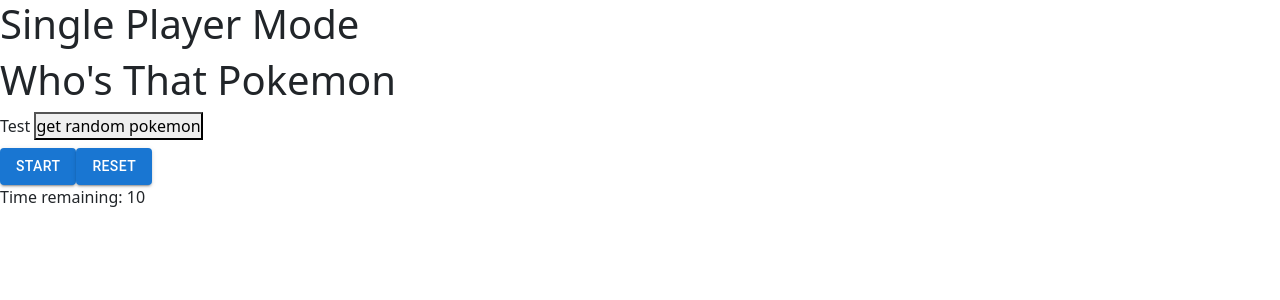
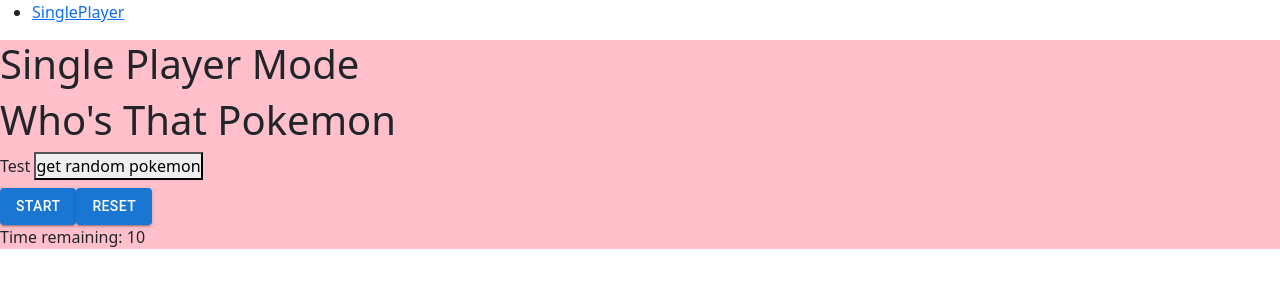
Before and after one commit to wen1225/whos-that-pokemon, a React (Create React App) app in the folder dev/PokemonClient/game-v1/: page / in a window 1280 px wide. Shown: the top 300 px of the page. Built offline with nearby package versions, Linux system fonts and the light colour scheme.

Commit message:
implemented timer functionality and removed components folder

```diff
--- a/dev/PokemonClient/game-v1/public/index.html
+++ b/dev/PokemonClient/game-v1/public/index.html
@@ -28,7 +28,7 @@
   </head>
   <body>
     <noscript>You need to enable JavaScript to run this app.</noscript>
-    <div id="root"></div>
+    <div id="root"}></div>
     <!--
       This HTML file is a template.
       If you open it directly in the browser, you will see an empty page.
--- a/dev/PokemonClient/game-v1/src/App.css
+++ b/dev/PokemonClient/game-v1/src/App.css
@@ -1,5 +1,5 @@
 * {
-  margin: 0;
+  margin: 10;
   padding: 0;
   text-decoration: none;
 }
--- a/dev/PokemonClient/game-v1/src/App.js
+++ b/dev/PokemonClient/game-v1/src/App.js
@@ -1,13 +1,19 @@
 import './App.css';
-import Axios from "axios";
+import { Route, Routes, Link } from 'react-router-dom';
+import SinglePlayer from './pages/SinglePlayer';
 
-import api from './api/axiosConfig';
-import React, {useState, useEffect} from 'react';
-/*import GetRandomPokemon from './getRandomPokemon';*/
-import SinglePlayerPage from './pages/SinglePlayer';
 function App() {
  return(
-    <SinglePlayerPage />
+   <>
+      <nav>
+         <ul>
+            <li><Link to="/pages">SinglePlayer</Link></li>
+         </ul>
+      </nav>
+      <Routes>
+         <Route path="/" element={<SinglePlayer />} />
+      </Routes>
+   </>
  );
 };
 
--- a/dev/PokemonClient/game-v1/src/index.js
+++ b/dev/PokemonClient/game-v1/src/index.js
@@ -1,14 +1,19 @@
-import React from 'react';
+import * as React from 'react';
 import ReactDOM from 'react-dom/client';
+import Axios from "axios";
+import api from './api/axiosConfig';
 import './index.css';
 import App from './App';
-import reportWebVitals from './components/reportWebVitals';
+import reportWebVitals from './reportWebVitals';
 import 'bootstrap/dist/css/bootstrap.min.css';
+import { BrowserRouter } from 'react-router-dom';
 
 const root = ReactDOM.createRoot(document.getElementById('root'));
 root.render(
   <React.StrictMode>
-    <App />
+    <BrowserRouter>
+      <App />
+    </BrowserRouter>
   </React.StrictMode>
 );
 
--- a/dev/PokemonClient/game-v1/src/components/getRandomPokemon.js
+++ b/dev/PokemonClient/game-v1/src/pages/SinglePlayer/getRandomPokemon.js
@@ -1,5 +1,5 @@
-import '../App.css';
-import api from '../api/axiosConfig';
+//import '../App.css';
+import api from '../../api/axiosConfig';
 import React, {useState, useEffect, Component} from 'react';
 import useSound from 'use-sound';
 import { Howl } from 'howler';
--- a/dev/PokemonClient/game-v1/src/pages/SinglePlayer/index.jsx
+++ b/dev/PokemonClient/game-v1/src/pages/SinglePlayer/index.jsx
@@ -1,10 +1,12 @@
 import * as React from 'react';
-import GetRandomPokemon from '../../components/getRandomPokemon';
-import Timer from '../../components/timer';
+import styles from "./styles.module.css";
+import GetRandomPokemon from './getRandomPokemon';
+import Timer from './timer.js';
+import Button from '@mui/material/Button';
 
-function SinglePlayerPage() {
+function SinglePlayer() {
     return (
-    <div>
+    <div className={styles.container}>
         <h1>Single Player Mode</h1>
         <GetRandomPokemon />
         <Timer />
@@ -12,4 +14,4 @@
     );
 }
 
-export default SinglePlayerPage;
+export default SinglePlayer;
--- /dev/null
+++ b/dev/PokemonClient/game-v1/src/pages/SinglePlayer/styles.module.css
@@ -0,0 +1,7 @@
+* {
+    margin: 0;
+}
+
+.container {
+    background-color: pink;
+}
--- a/dev/PokemonClient/game-v1/src/components/timer.js
+++ b/dev/PokemonClient/game-v1/src/pages/SinglePlayer/timer.js
@@ -1,4 +1,4 @@
-import React, { useState, useEffect, useRef } from 'react';
+import React, { useState, useEffect } from 'react';
 import Button from '@mui/material/Button';
 
 function Timer() {
@@ -29,11 +29,12 @@
     }, [remainingTime, isActive]);
 
 
-    return (<div>
+    return (
+        <>
         <Button variant="contained" onClick={startTimer}>Start</Button>
         <Button variant="contained" onClick={resetTimer}>Reset</Button>
-        <div>Time remaining: {remainingTime}</div>
-    </div>
+        <p>Time remaining: {remainingTime}</p>
+        </>
     )
 }
 
```
Also changed, not shown: dev/PokemonClient/game-v1/src/pages/MultiPlayer/index.jsx (added), dev/PokemonClient/game-v1/src/pages/MultiPlayer/styles.module.css (added), dev/PokemonClient/game-v1/src/reportWebVitals.js (renamed from dev/PokemonClient/game-v1/src/components/reportWebVitals.js), dev/PokemonClient/game-v1/src/setupTests.js (renamed from dev/PokemonClient/game-v1/src/components/setupTests.js), 1 other file (tests, documents, lock files or other folders).
